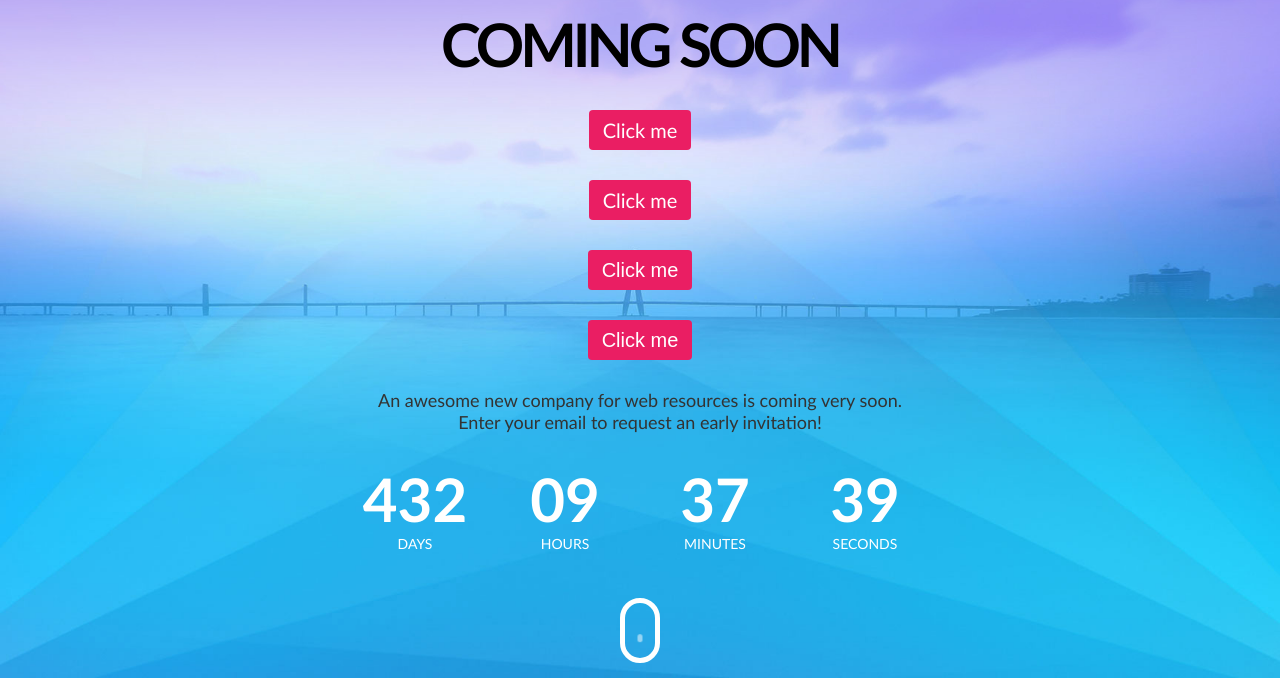
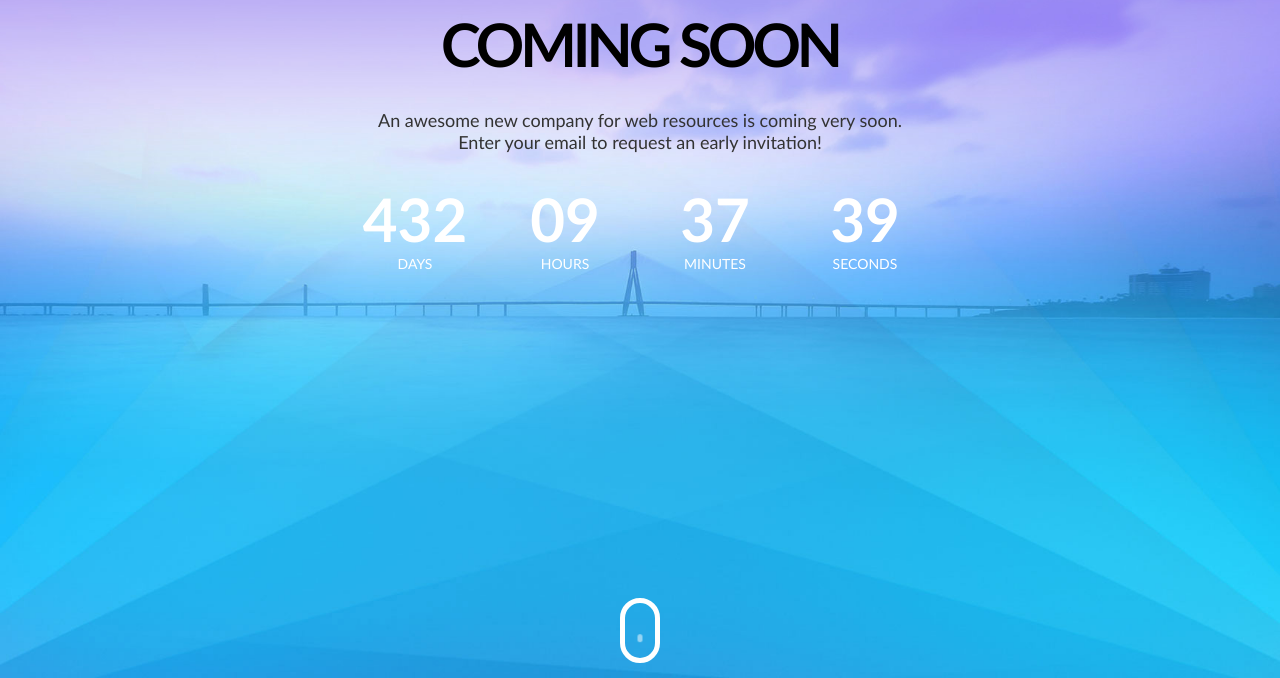
Before and after one commit to Spectatour/05-coming-soon, a website: page index.html in a window 1280 px wide. Shown: the part 122-800 px from the top of the page. Drawn offline with Linux system fonts and the light colour scheme.

Commit message:
Revert "Revert test"

```diff
--- a/index.html
+++ b/index.html
@@ -22,13 +22,6 @@
         <div class="short-row">
             <img class="logo" src="./img/2.png" alt="Logo">
             <h1 class="main-title">Coming soon</h1>
-
-            <div class="btn">Click me</div>
-            <a href="#" class="btn">Click me</a>
-            <button class="btn">Click me</button>
-            <input class="btn" type="button" value="Click me">
-
-
             <p class="main-description">An awesome new company for web resources is coming very soon.<br> Enter your email to request an early invitation!</p>
             <div class="clock">
                 <div class="time">
```
